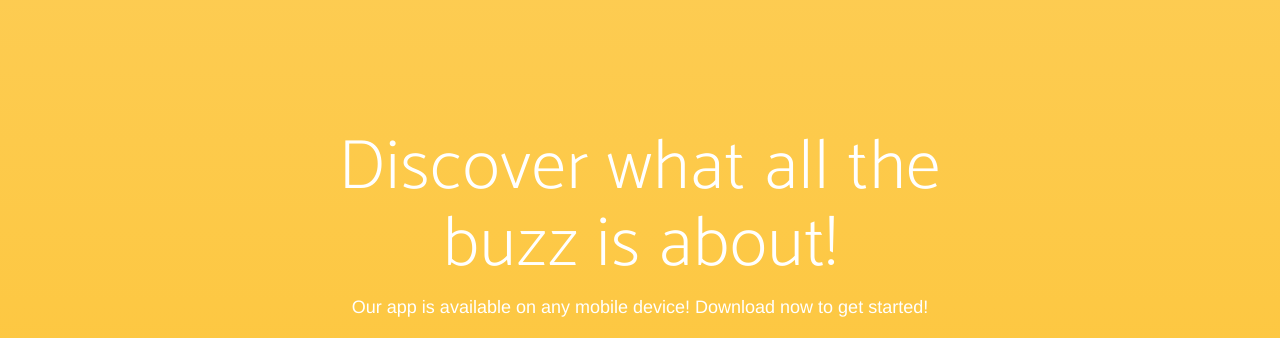
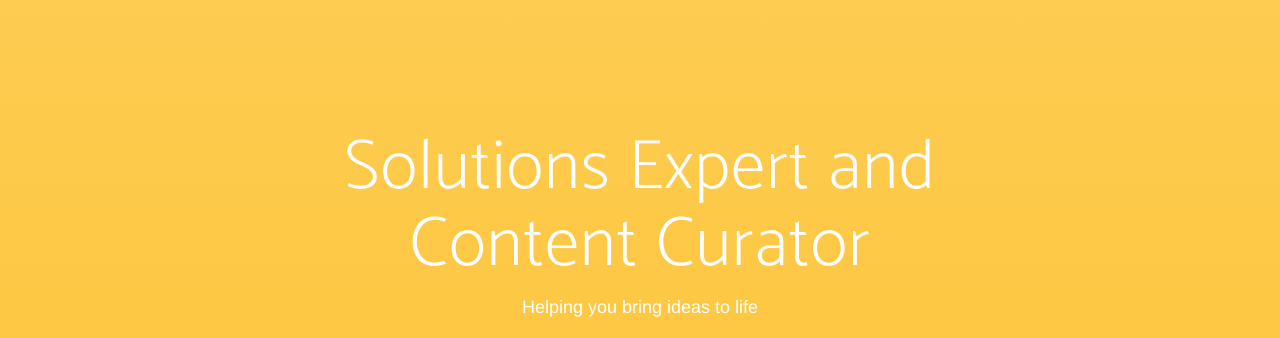
Before and after one commit to twosnakes/twosnakes.github.io, a website: page index.html in a window 1280 px wide. Shown: the part 820-1158 px from the top of the page. Drawn offline with nearby package versions, Linux system fonts and the light colour scheme; a web font is replaced by a local one.

Commit message:
text additions

```diff
--- a/index.html
+++ b/index.html
@@ -101,8 +101,8 @@
         <div class="container">
             <div class="row">
                 <div class="col-md-8 col-md-offset-2">
-                    <h2 class="section-heading">Discover what all the buzz is about!</h2>
-                    <p>Our app is available on any mobile device! Download now to get started!</p>
+                    <h2 class="section-heading">Solutions Expert and Content Curator</h2>
+                    <p>Helping you bring ideas to life</p>
                     <div class="badges">
                         <a class="badge-link" href="#"><img src="img/google-play-badge.svg" alt=""></a>
                         <a class="badge-link" href="#"><img src="img/app-store-badge.svg" alt=""></a>
```
